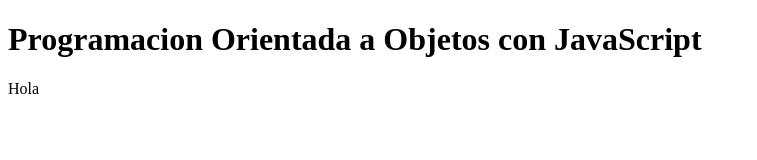
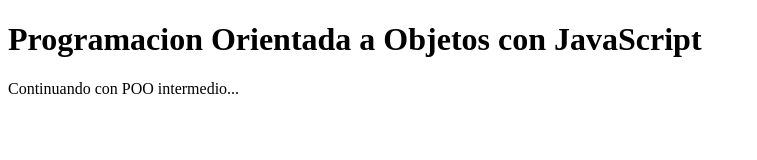
Before and after one commit to alexDev2808/POO-js-basico, a website: page index.html in a window 1280 px wide. Shown: the whole page, without its empty margins (0-757 px from the left). Drawn offline with Linux system fonts and the light colour scheme.

Commit message:
Terminando por el momento con POO basico y continuando con POO intermedio

```diff
--- a/index.html
+++ b/index.html
@@ -9,7 +9,9 @@
 <body>
     <h1>Programacion Orientada a Objetos con JavaScript</h1>
 
-    <main id="main">Hola</main>
+    <main id="main">
+        <p>Continuando con POO intermedio...</p>
+    </main>
 
 
     <script src="./app.js"></script>
```
